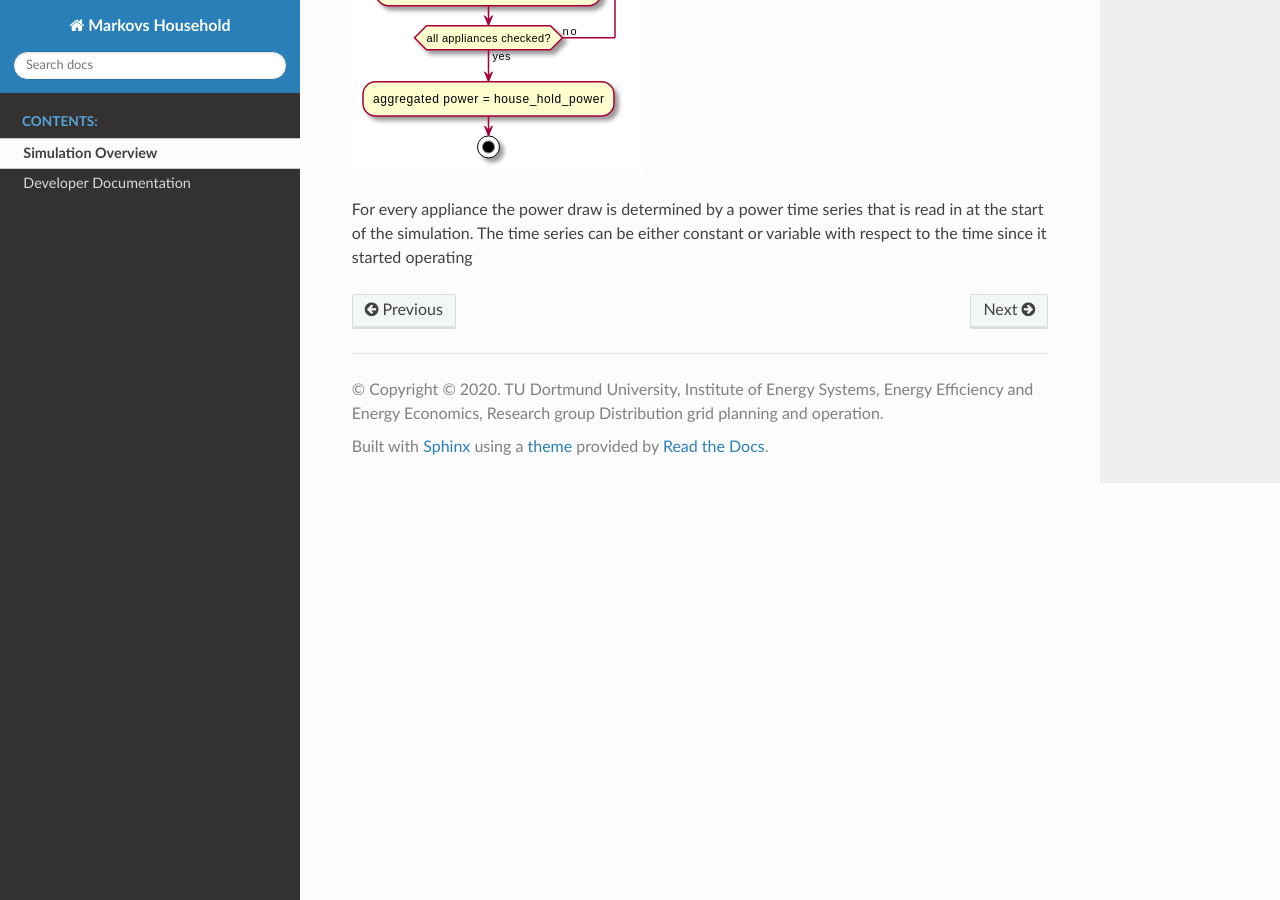
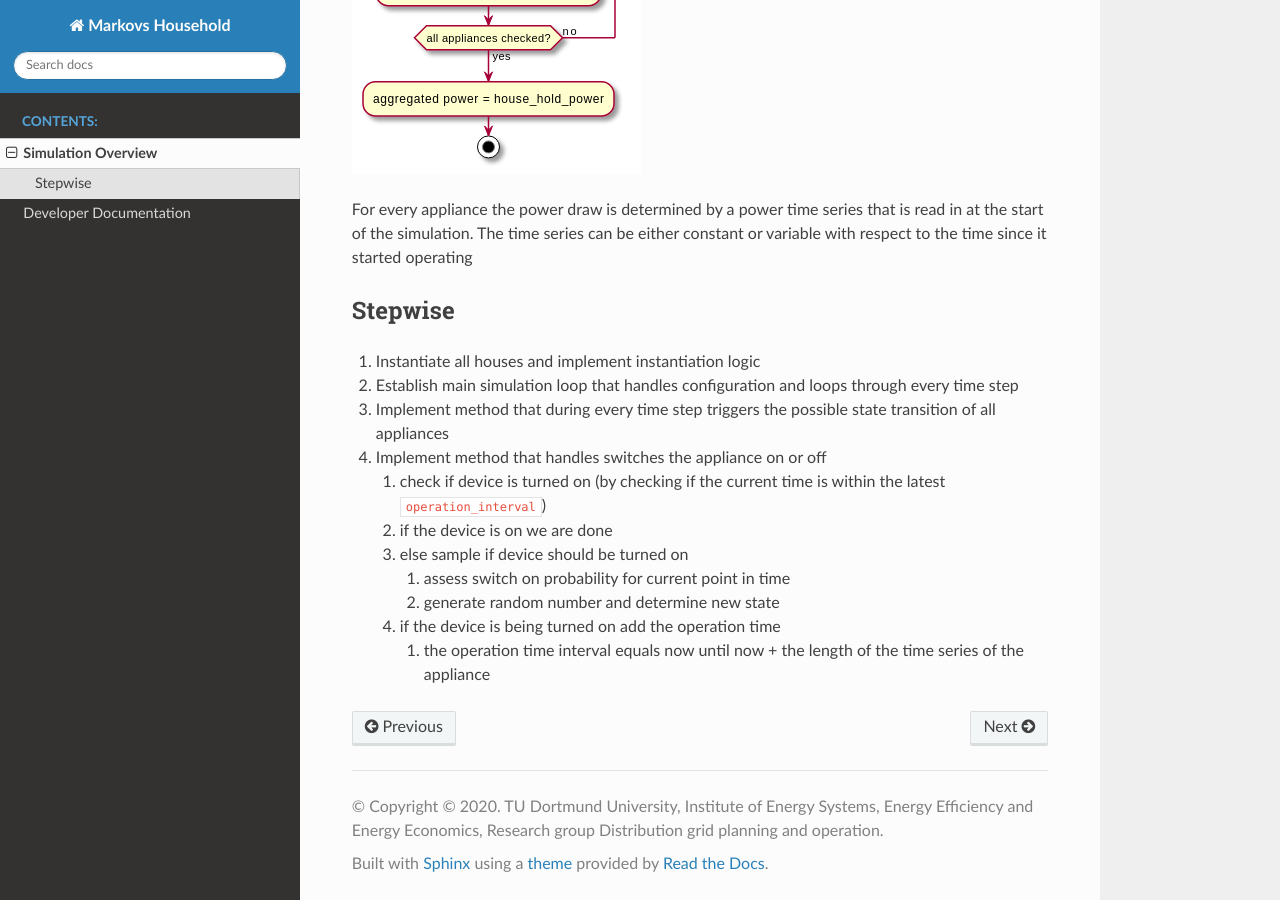
Before and after one commit to ie3-institute/MarkovsHousehold, a Sphinx documentation site: the page built from docs/user/simulation_overview.md, in a window 1280 px wide and 900 px high, scrolled down 1077 px. Built offline with Sphinx 7.4.7 and the Read the Docs theme 2.0.0, drawn with Linux system fonts in a browser that asks for light colours.

Commit message:
add stepwise simulation process

```diff
--- a/docs/user/simulation_overview.md
+++ b/docs/user/simulation_overview.md
@@ -12,3 +12,17 @@ Considering the appliances' state the power draw is conceptually calculated as f
 
 For every appliance the power draw is determined by a power time series that is read in at the start of the simulation.
 The time series can be either constant or variable with respect to the time since it started operating
+
+## Stepwise
+
+1. Instantiate all houses and implement instantiation logic
+2. Establish main simulation loop that handles configuration and loops through every time step
+3. Implement method that during every time step triggers the possible state transition of all appliances
+4. Implement method that handles switches the appliance on or off
+   1. check if device is turned on (by checking if the current time is within the latest `operation_interval`)
+   2. if the device is on we are done
+   3. else sample if device should be turned on
+      1. assess switch on probability for current point in time
+      2. generate random number and determine new state
+   4. if the device is being turned on add the operation time
+      1. the operation time interval equals now until now + the length of the time series of the appliance
```
Also changed, not shown: docs/images/uml/data_model.svg, 2 other files.
